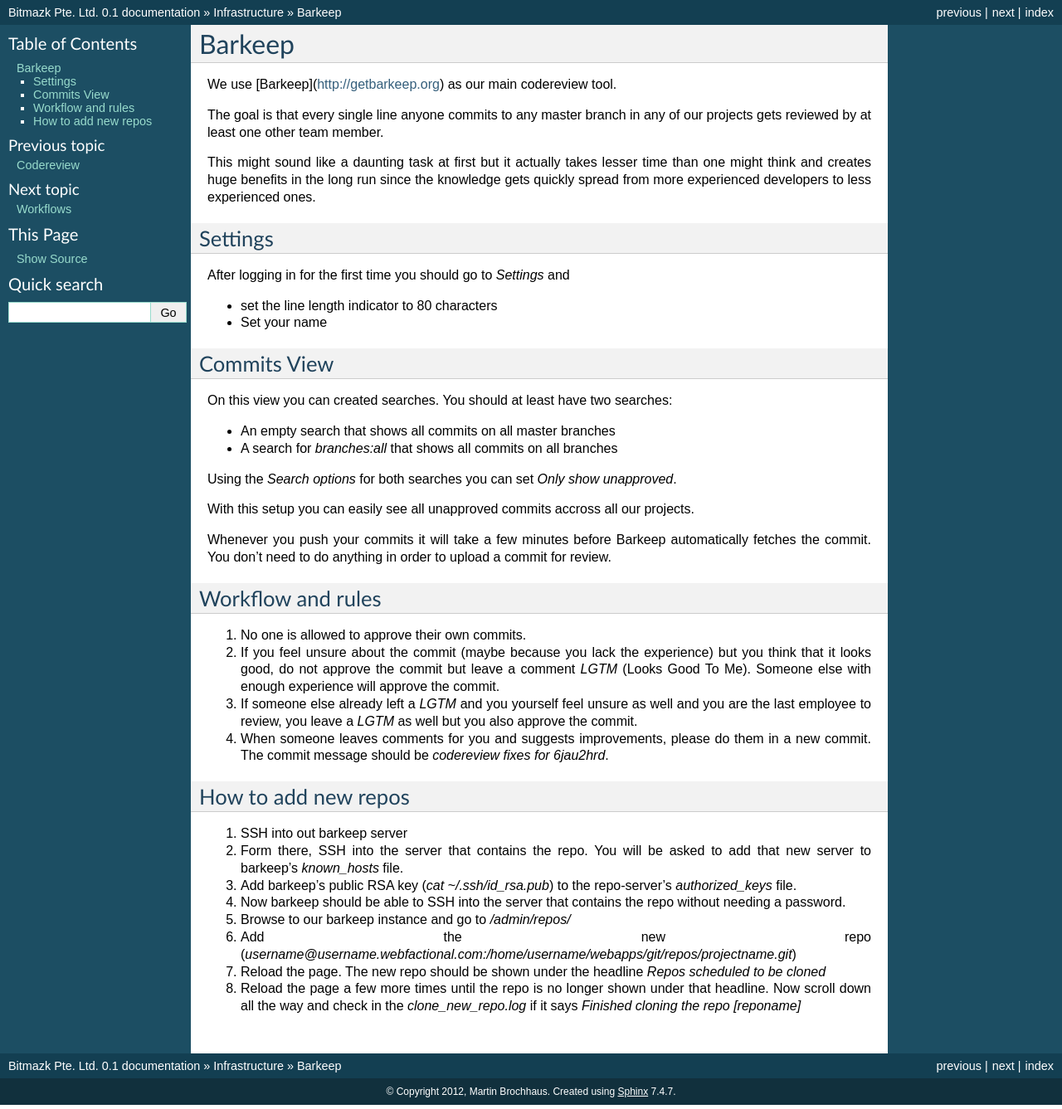
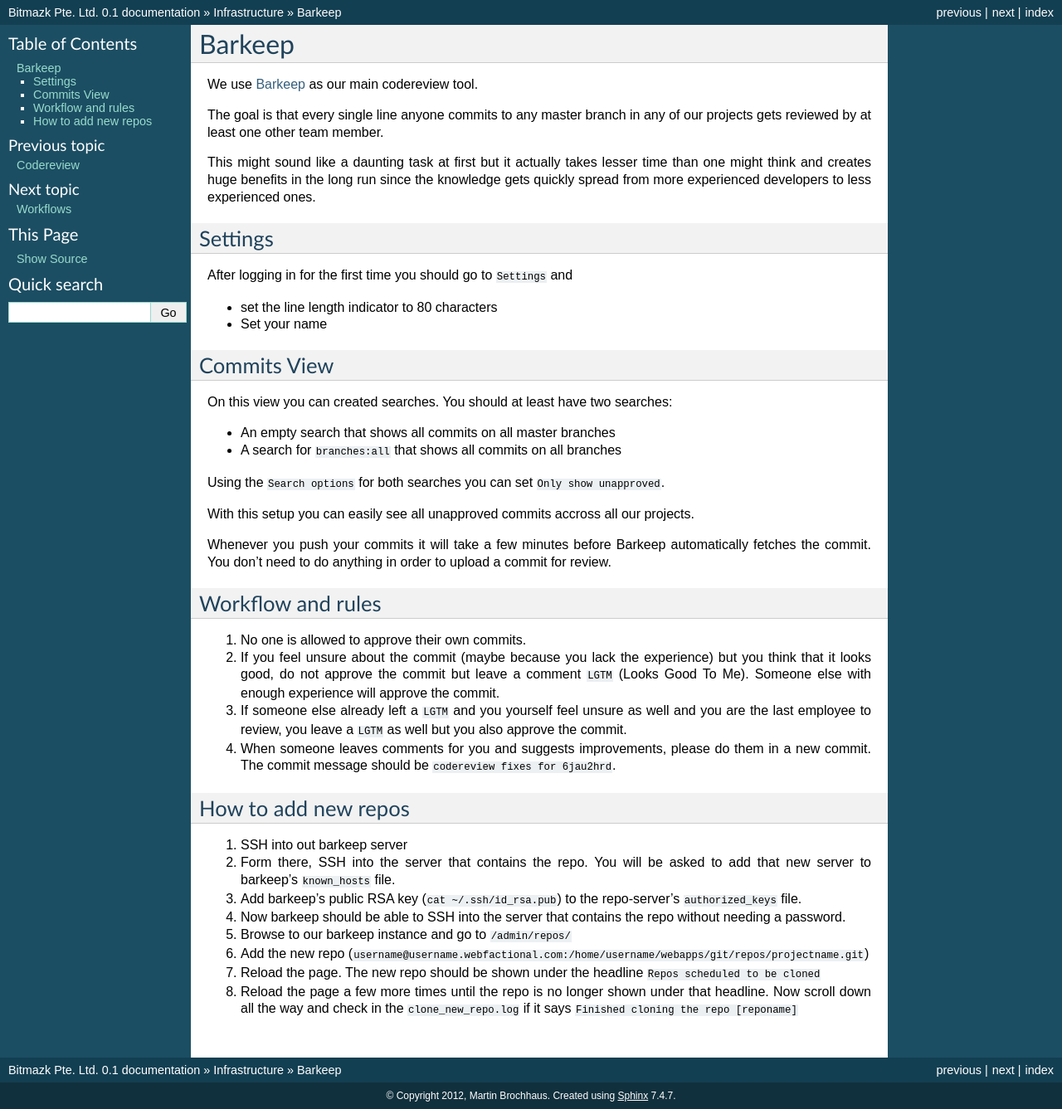
Before and after one commit to bitlabstudio/bitmazk-book, a Sphinx documentation site: the page built from docs/infrastructure/barkeep.rst, in a window 1280 px wide. Shown: the whole page at 83% size. Built offline with Sphinx 7.4.7, drawn with Linux system fonts in a browser that asks for light colours; formulas are drawn with MathJax 3; pages that are not in the unit, such as notebooks, are missing from menus.

Commit message:
Fixed syntax bugs in barkeep documentation

```diff
--- a/docs/infrastructure/barkeep.rst
+++ b/docs/infrastructure/barkeep.rst
@@ -1,7 +1,7 @@
 Barkeep
 =======
 
-We use [Barkeep](http://getbarkeep.org) as our main codereview tool.
+We use `Barkeep <http://getbarkeep.org>`_ as our main codereview tool.
 
 The goal is that every single line anyone commits to any master branch in any
 of our projects gets reviewed by at least one other team member.
@@ -14,7 +14,7 @@
 Settings
 --------
 
-After logging in for the first time you should go to `Settings` and
+After logging in for the first time you should go to ``Settings`` and
 
 * set the line length indicator to 80 characters
 * Set your name
@@ -25,10 +25,10 @@
 On this view you can created searches. You should at least have two searches:
 
 * An empty search that shows all commits on all master branches
-* A search for `branches:all` that shows all commits on all branches
+* A search for ``branches:all`` that shows all commits on all branches
 
-Using the `Search options` for both searches you can set `Only show
-unapproved`.
+Using the ``Search options`` for both searches you can set ``Only show
+unapproved``.
 
 With this setup you can easily see all unapproved commits accross all our
 projects.
@@ -43,30 +43,30 @@
 1. No one is allowed to approve their own commits.
 2. If you feel unsure about the commit (maybe because you lack the experience)
    but you think that it looks good, do not approve the commit but leave a
-   comment `LGTM` (Looks Good To Me). Someone else with enough experience will
+   comment ``LGTM`` (Looks Good To Me). Someone else with enough experience will
    approve the commit.
-3. If someone else already left a `LGTM` and you yourself feel unsure as well
-   and you are the last employee to review, you leave a `LGTM` as well but you
+3. If someone else already left a ``LGTM`` and you yourself feel unsure as well
+   and you are the last employee to review, you leave a ``LGTM`` as well but you
    also approve the commit.
 4. When someone leaves comments for you and suggests improvements, please do
-   them in a new commit. The commit message should be `codereview fixes for
-   6jau2hrd`.
+   them in a new commit. The commit message should be ``codereview fixes for
+   6jau2hrd``.
 
 How to add new repos
 --------------------
 
 1. SSH into out barkeep server
 2. Form there, SSH into the server that contains the repo. You will be asked
-   to add that new server to barkeep's `known_hosts` file.
-3. Add barkeep's public RSA key (`cat ~/.ssh/id_rsa.pub`) to the repo-server's
-   `authorized_keys` file.
+   to add that new server to barkeep's ``known_hosts`` file.
+3. Add barkeep's public RSA key (``cat ~/.ssh/id_rsa.pub``) to the repo-server's
+   ``authorized_keys`` file.
 4. Now barkeep should be able to SSH into the server that contains the repo
    without needing a password.
-5. Browse to our barkeep instance and go to `/admin/repos/`
+5. Browse to our barkeep instance and go to ``/admin/repos/``
 6. Add the new repo
-   (`username@username.webfactional.com:/home/username/webapps/git/repos/projectname.git`)
+   (``username@username.webfactional.com:/home/username/webapps/git/repos/projectname.git``)
 7. Reload the page. The new repo should be shown under the headline
-   `Repos scheduled to be cloned`
+   ``Repos scheduled to be cloned``
 8. Reload the page a few more times until the repo is no longer shown under
    that headline. Now scroll down all the way and check in the
-   `clone_new_repo.log` if it says `Finished cloning the repo [reponame]`
+   ``clone_new_repo.log`` if it says ``Finished cloning the repo [reponame]``
```
